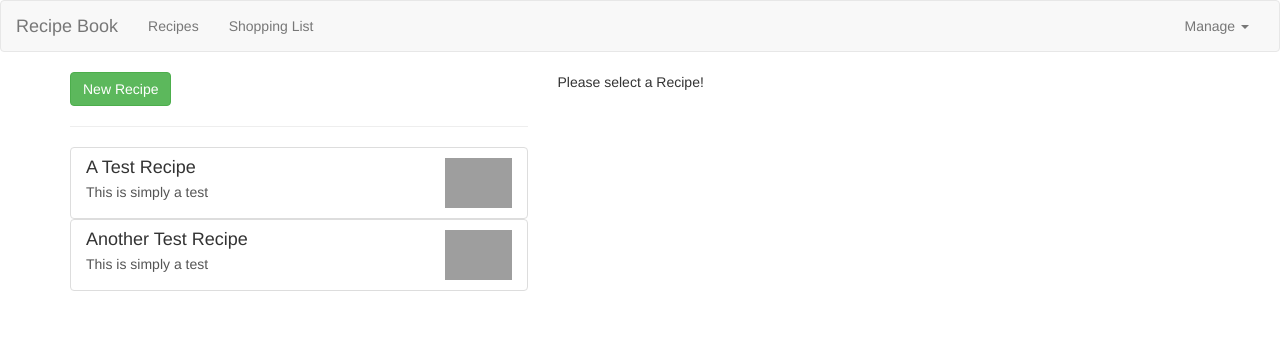
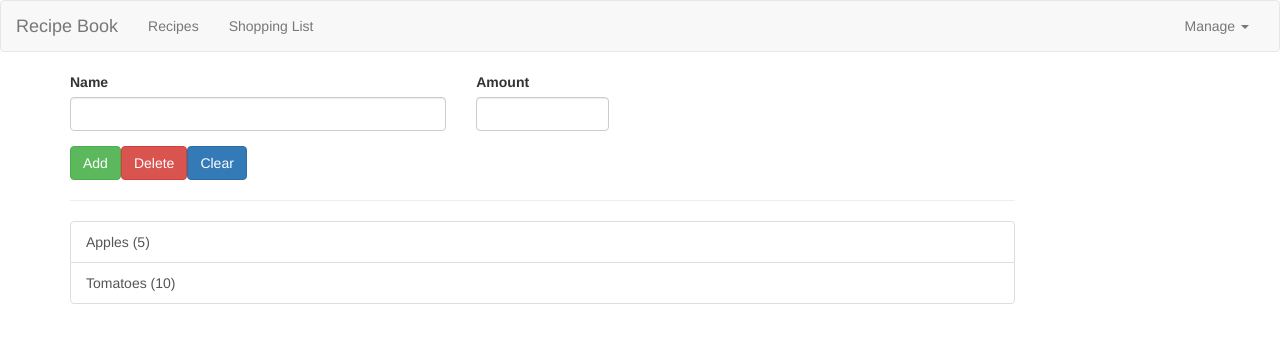
Before and after one commit to josenerydev/ng-complete-guide, an Angular app: page /shopping-list in a window 1280 px wide. Shown: the top 342 px of the page. Built offline with nearby package versions, Linux system fonts and the light colour scheme; grey boxes are pictures that could not be loaded.

Commit message:
156. Setting Up Routes

```diff
--- /dev/null
+++ b/src/app/app-routing.module.ts
@@ -0,0 +1,18 @@
+import { NgModule } from "@angular/core";
+import { RouterModule, Routes } from "@angular/router";
+import { RecipesComponent } from "./recipes/recipes.component";
+import { ShoppingListComponent } from "./shopping-list/shopping-list.component";
+
+const appRoutes: Routes = [
+    { path: '', redirectTo: '/recipes', pathMatch: 'full' },
+    { path: 'recipes', component: RecipesComponent },
+    { path: 'shopping-list', component: ShoppingListComponent }
+];
+
+@NgModule({
+    imports: [RouterModule.forRoot(appRoutes)],
+    exports: [RouterModule]
+})
+export class AppRoutingModel {
+
+}
--- a/src/app/app.component.html
+++ b/src/app/app.component.html
@@ -2,8 +2,7 @@
 <div class="container">
   <div class="row">
     <div class="col-md-12">
-      <app-recipes *ngIf="loadedFeature === 'recipe'"></app-recipes>
-      <app-shopping-list *ngIf="loadedFeature !== 'recipe'"></app-shopping-list>
+      <router-outlet></router-outlet>
     </div>
   </div>
 </div>
--- a/src/app/app.module.ts
+++ b/src/app/app.module.ts
@@ -12,6 +12,7 @@ import { ShoppingEditComponent } from './shopping-list/shopping-edit/shopping-ed
 import { FormsModule } from '@angular/forms';
 import { DropdownDirective } from './shared/dropdown.directive';
 import { ShoppingListService } from './shopping-list/shopping-list.service';
+import { AppRoutingModel } from './app-routing.module';
 
 @NgModule({
   declarations: [
@@ -27,7 +28,8 @@ import { ShoppingListService } from './shopping-list/shopping-list.service';
   ],
   imports: [
     BrowserModule,
-    FormsModule
+    FormsModule,
+    AppRoutingModel
   ],
   providers: [ShoppingListService],
   bootstrap: [AppComponent]
```
